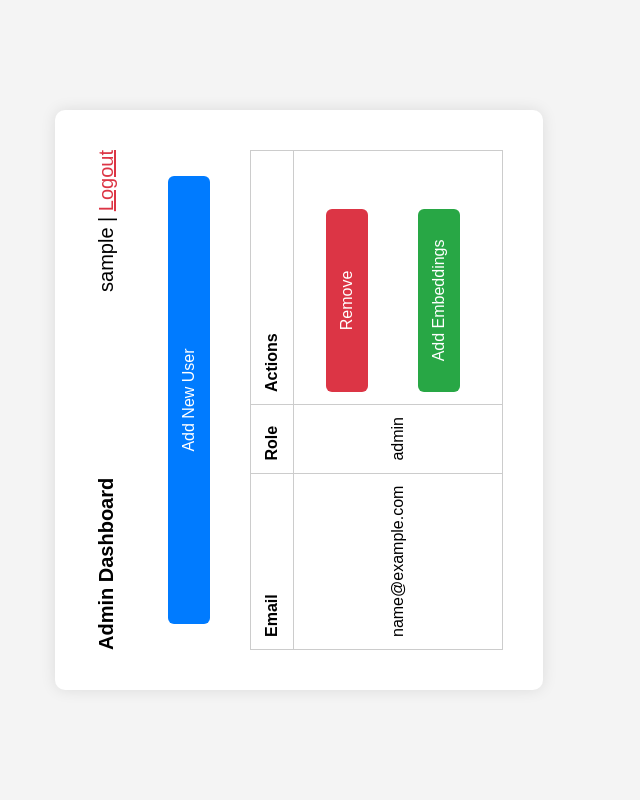
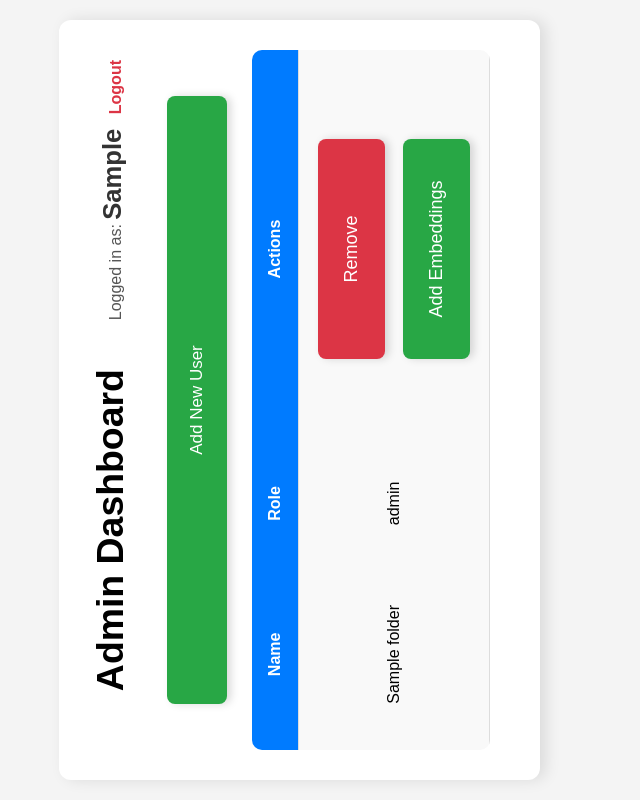
Before and after one commit to DiogoAzevedo03/face-auth, a Flask app: template web/templates/dashboard.html in a window 1280 px wide; the page is wider, and only the part inside the window is pictured. Shown: that part, without its empty margins (421-1061 px from the left). Run offline with Flask 3, Linux system fonts and the light colour scheme; the visitor is signed in with stand-in values (Sample User, id 1); the template is opened without the code that fills it: most values are stand-ins (such as "Sample title", 1, 10 or a date in 2020); parts of the project's set-up code (start-up, migrations or seed data) failed here and were passed over.

Commit message:
Finalizes visual design improvements and visual feedback

```diff
--- a/web/templates/dashboard.html
+++ b/web/templates/dashboard.html
@@ -51,71 +51,139 @@
         }
 
         .container {
-        width: 90%;
+          width: 95%;
+          max-width: 800px;
+          background: white;
+          padding: 30px;
+          border-radius: 12px;
+          box-shadow: 0 6px 15px rgba(0,0,0,0.1);
+          text-align: center;
         }
 
-        h2 {
-        text-align: center;
-        margin-bottom: 30px;
+        h2, .top-bar strong {
+          font-size: 1.6em;
+          color: #333;
         }
+
         .btn {
-        padding: 12px 24px;
-        font-size: 16px;
+          padding: 20px 24px;
+          font-size: 17px;
           border: none;
-        border-radius: 6px;
-        background-color: #007bff;        /* Primary blue */
+          border-radius: 8px;
+          background-color: #28a745;
           color: white;
           cursor: pointer;
           text-decoration: none;
+          margin: 5px;
+          box-shadow: 0 4px 8px rgba(0,0,0,0.15);
+          transition: transform 0.2s ease;
+        }
+
+        .btn-sm {
+          padding: 10px 18px;
+          font-size: 15px;
+          border-radius: 6px;
+        }
+
+        .btn:hover {
+          background-color: #0056b3;
+          transform: scale(1.05);
+        }
+
+        table {
+          width: 100%;
+          max-width: 700px;
+          margin: 20px auto;
+          border-collapse: collapse;
+          background-color: #f9f9f9;
+          border-radius: 10px;
+          overflow: hidden;
+        }
+
+        th, td {
+          padding: 14px 16px;
+          border-bottom: 1px solid #ddd;
+          text-align: center;
+          font-size: 16px;
+        }
+
+        th {
+          background-color: #007bff;
+          color: white;
+        }
+
+        tr:hover {
+          background-color: #f1f1f1;
+        }
+
+        form {
           display: inline-block;
-        margin-bottom: 30px;
-        }
-        .btn:hover {
-             background-color: #0056b3;        /* Darker on hover */
-         }
-         table {
-             width: 100%;                      /* Full-width table */
-             border-collapse: collapse;        /* Remove gaps between borders */
-             margin-top: 10px;
-             background: white;
-         }
-         th, td {
-             padding: 12px;
-             border: 1px solid #ccc;           /* Light gray border for each cell */
-             text-align: left;
-         }
-         form {
-             display: inline;                  /* Keep delete button inline */
-         }
-        .logout {
-        margin-top: 40px;
-        display: block;
-        text-align: center;
+          margin: 0 5px;
         }
 
         .top-bar {
           display: flex;
           justify-content: space-between;
           align-items: center;
-        font-size: 20px;
+          font-size: 17px;
           margin-bottom: 30px;
+          padding: 0 10px;
         }
+
+        .top-bar a {
+          color: #dc3545;
+          text-decoration: none;
+          font-weight: bold;
+        }
+
+        .top-bar a:hover {
+          text-decoration: underline;
+        }
+        .button-center {
+          display: flex;
+          justify-content: center;
+          margin: 20px 0;
+        }
+        .dashboard-title {
+          font-size: 2.2em;
+          font-weight: bold;
+          text-align: center;
+          flex: 1;
+        }
+        .user-info {
+          margin-top: 5px;
+          font-size: 16px;
+          color: #555;
+        }
+        .user-info a {
+          color: #dc3545;
+          font-weight: bold;
+          margin-left: 10px;
+          text-decoration: none;
+        }
+
+
+
       </style>
+
+
  </head>
  <body>
     <div class="wrapper" id="rotateWrapper">
       <div class="container">
         <!-- Header bar showing the page title and logged-in admin user -->
         <div class="top-bar">
-          <span><strong>Admin Dashboard</strong></span>
-          <span>
-            {{ session['user'] }} |
-            <a href="{{ url_for('auth.logout') }}" style="color: #dc3545;">Logout</a>
-          </span>
+          <span class="dashboard-title">Admin Dashboard</span>
+            <div class="user-info">
+              Logged in as: <strong>{{ user_folder }}</strong>
+              <a href="{{ url_for('auth.logout') }}">Logout</a>
+            </div>
+
+
         </div>
 
         <!-- Central action: Add new user button -->
-        <div style="text-align: center;">
+        <div class="button-center">
           <a href="{{ url_for('face.admin_generate') }}" class="btn">Add New User</a>
         </div>
 
@@ -124,7 +192,7 @@
           <thead>
             <tr>
                 <tr>
-                    <th>Email</th>   <!-- Email of the user -->
+                    <th>Name</th>   <!-- Email of the user -->
                     <th>Role</th>    <!-- Role: admin or normal -->
                     <th>Actions</th> <!-- Remove button -->
                 </tr>
@@ -132,22 +200,24 @@
           </thead>
           <tbody>
             <!-- Loop through all users passed from Flask -->
-            {% for email, info in users.items() %}
+            {% for folder, info in users.items() %}
             <tr>
-                <td>{{ email }}</td>           <!-- User's email -->
+                <td>{{ info.folder }}</td>           <!-- User's folder -->
                 <td>{{ info.role }}</td>       <!-- User's role -->
                 <td>
+                  <div style="display: flex; flex-direction: column; align-items: center; gap: 8px;">
                     <!-- Delete user form -->
-                    <form action="{{ url_for('admin.admin_remove') }}" method="POST" style="display:inline;">
-                        <input type="hidden" name="email" value="{{ email }}">
-                        <button type="submit" class="btn" style="background-color: #dc3545;">Remove</button>
+                    <form action="{{ url_for('admin.admin_remove') }}" method="POST">
+                      <input type="hidden" name="folder" value="{{ info.folder }}">
+                      <button type="submit" class="btn" style="background-color: #dc3545; width: 220px; padding: 23px 32px; font-size: 18px;">Remove</button>
                     </form>
 
                     <!-- Add Embeddings button -->
-                    <form action="{{ url_for('face.capture_more_embeddings') }}" method="GET" style="display:inline;">
+                    <form action="{{ url_for('face.capture_more_embeddings') }}" method="GET">
                       <input type="hidden" name="folder" value="{{ info.folder }}">
-                        <button type="submit" class="btn" style="background-color: #28a745;">Add Embeddings</button>
+                      <button type="submit" class="btn" style="background-color: #28a745; width: 220px; padding: 23px 32px; font-size: 18px;">Add Embeddings</button>
                     </form>
+                  </div>
                 </td>
             </tr>
             {% endfor %}
```
Also changed, not shown: web/routes/admin_routes.py (+20 -16 lines), web/templates/capture_more_embeddings.html (+56 -28 lines), web/templates/face_login.html (+53 -2 lines), web/templates/generate.html (+116 -45 lines), web/templates/index.html (+20 -5 lines), web/templates/login.html (+50 -11 lines), web/templates/user.html (+18 -14 lines). Lines whose indentation alone changed are shown as unchanged.
